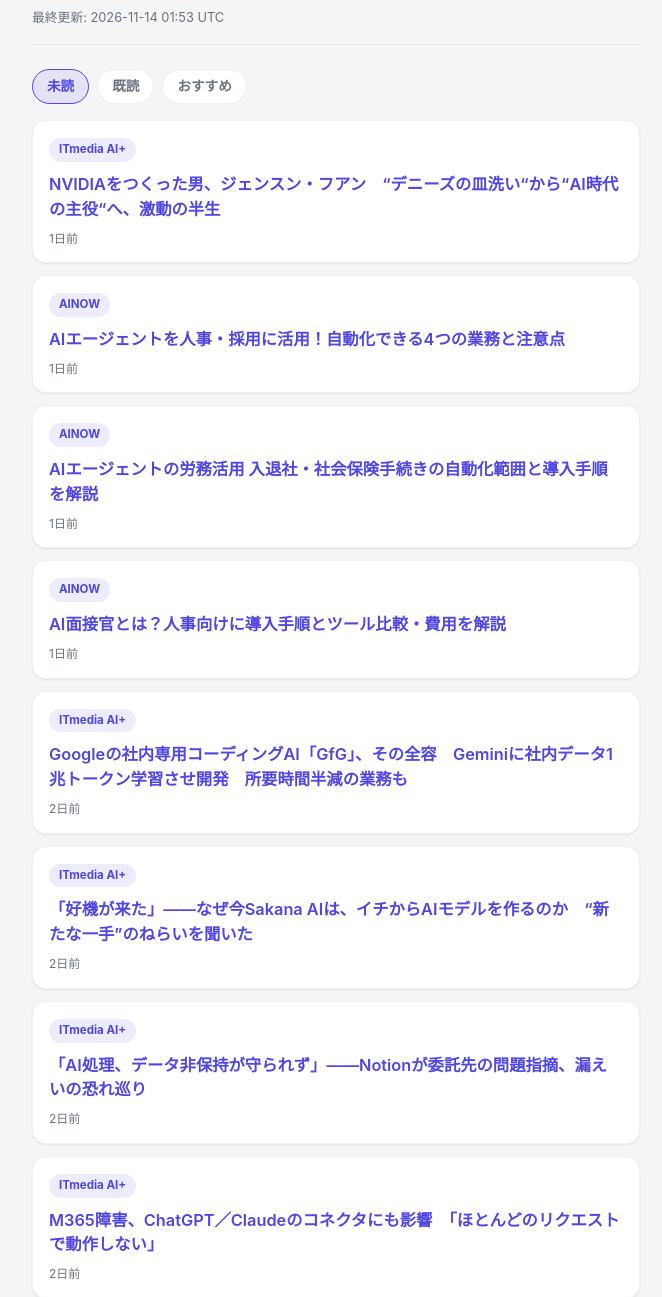
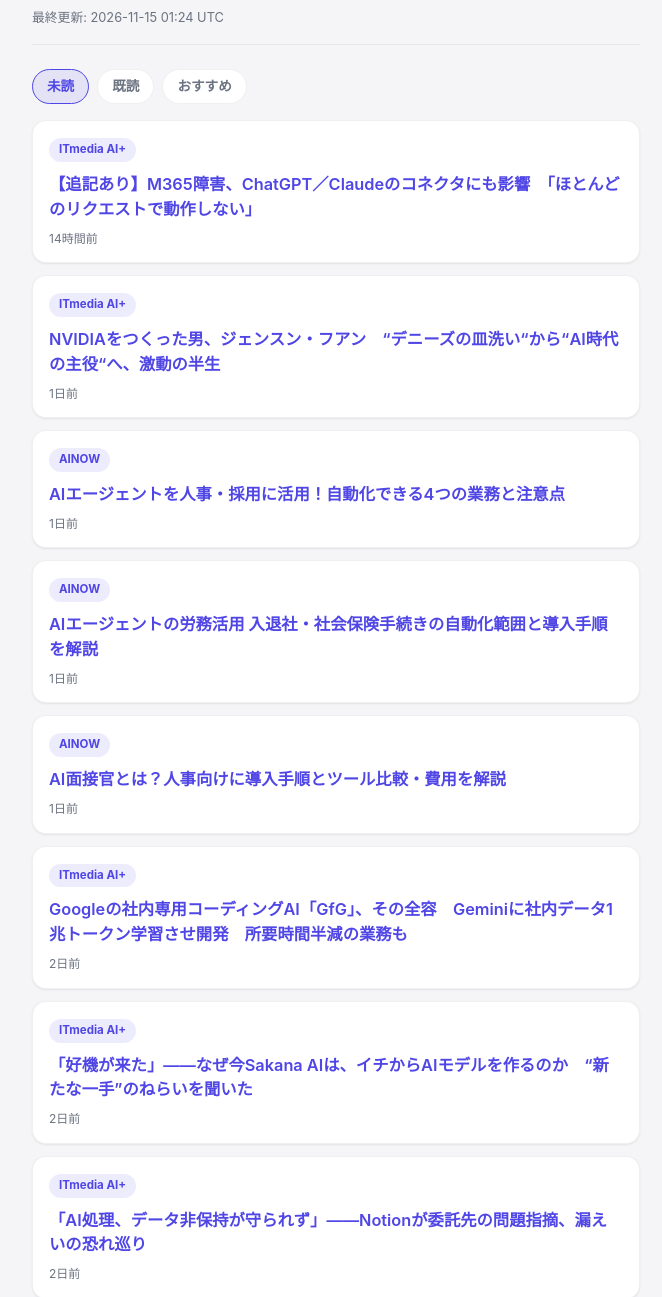
Before and after one commit to drippinghydrangea-a11y/ai-news-app, a plain HTML site: page docs/index.html in a window 1280 px wide. Shown: the part 63-1360 px from the top of the page, without its empty margins (304-966 px from the left). Drawn offline with Linux system fonts and the light colour scheme.

Commit message:
Update AI news

```diff
--- a/docs/index.html
+++ b/docs/index.html
@@ -123,7 +123,7 @@
 <body data-view="unread">
   <header>
     <h1>AIニュースまとめ</h1>
-    <div class="updated">最終更新: 2026-11-14 01:53 UTC</div>
+    <div class="updated">最終更新: 2026-11-15 01:24 UTC</div>
   </header>
   <div class="tabs">
     <button class="tab-btn active" data-view="unread" type="button">未読</button>
@@ -131,6 +131,14 @@
     <button class="tab-btn" data-view="recommended" type="button">おすすめ</button>
   </div>
   <div class="empty-state" id="empty-state" hidden></div>
+
+  <div class="card" data-link="https://www.itmedia.co.jp/aiplus/article/2611/13/2000003164/" data-recommended="false">
+    <div class="source">ITmedia AI+</div>
+    <div class="title"><a href="https://www.itmedia.co.jp/aiplus/article/2611/13/2000003164/" target="_blank" rel="noopener">【追記あり】M365障害、ChatGPT／Claudeのコネクタにも影響　「ほとんどのリクエストで動作しない」</a></div>
+    <div class="date" data-timestamp="2026-11-14T11:35:45Z">2026-11-14 11:35 UTC</div>
+
+
+  </div>
 
   <div class="card" data-link="https://www.itmedia.co.jp/business/articles/2611/14/news008.html" data-recommended="false">
     <div class="source">ITmedia AI+</div>
@@ -184,14 +192,6 @@
     <div class="source">ITmedia AI+</div>
     <div class="title"><a href="https://www.itmedia.co.jp/aiplus/article/2611/13/2000003172/" target="_blank" rel="noopener">「AI処理、データ非保持が守られず」――Notionが委託先の問題指摘、漏えいの恐れ巡り</a></div>
     <div class="date" data-timestamp="2026-11-13T01:22:05Z">2026-11-13 01:22 UTC</div>
-
-
-  </div>
-
-  <div class="card" data-link="https://www.itmedia.co.jp/aiplus/article/2611/13/2000003164/" data-recommended="false">
-    <div class="source">ITmedia AI+</div>
-    <div class="title"><a href="https://www.itmedia.co.jp/aiplus/article/2611/13/2000003164/" target="_blank" rel="noopener">M365障害、ChatGPT／Claudeのコネクタにも影響　「ほとんどのリクエストで動作しない」</a></div>
-    <div class="date" data-timestamp="2026-11-13T00:08:39Z">2026-11-13 00:08 UTC</div>
 
 
   </div>
```
